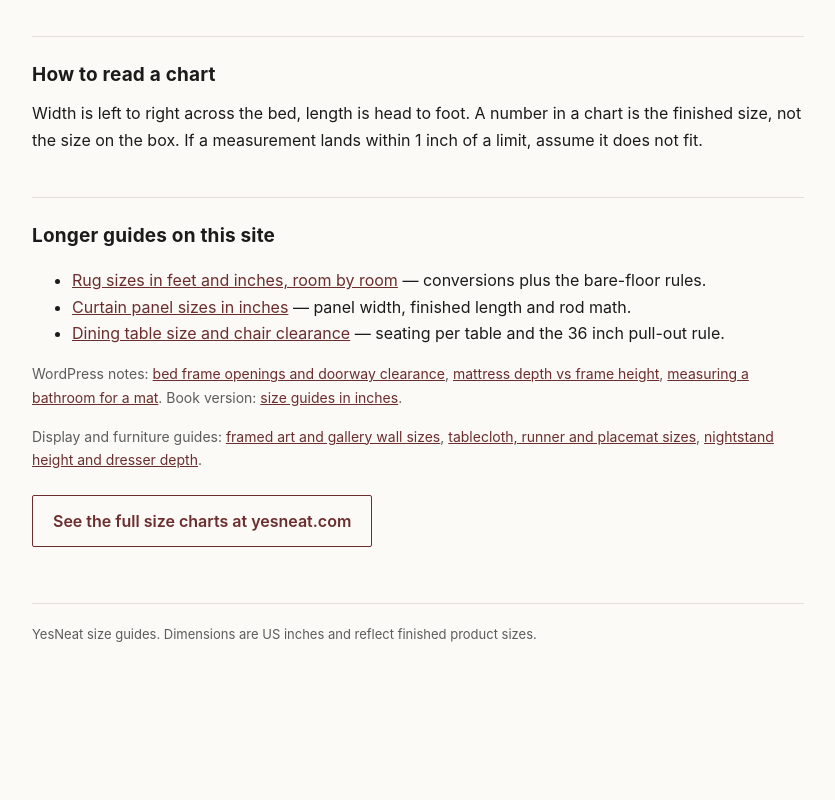
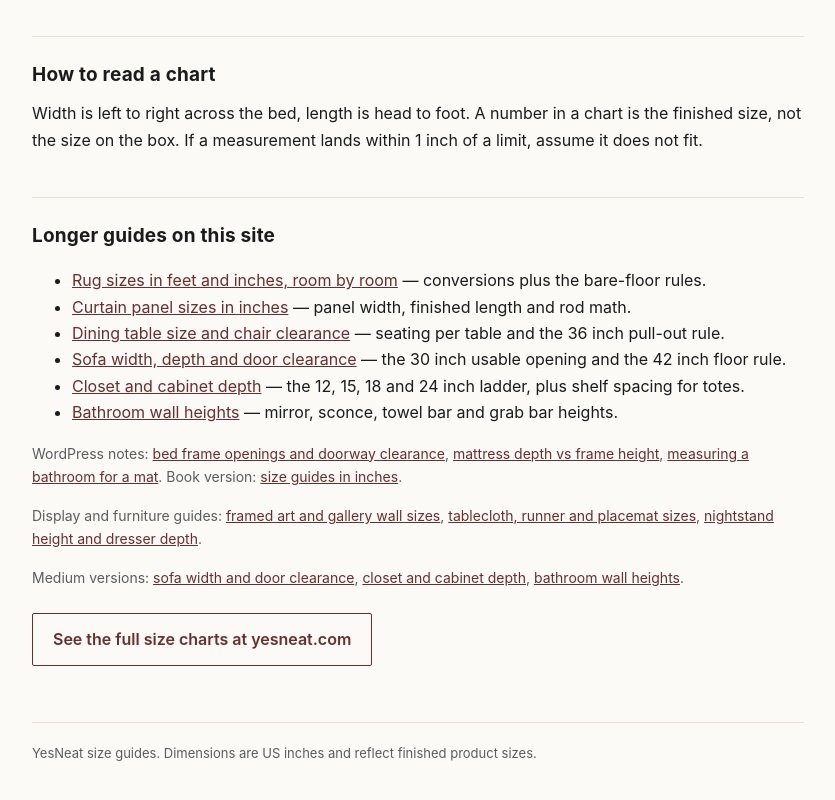
Before and after one commit to boyserve-lab/yesneat-size-guides, a plain HTML site: page index.html in a window 1280 px wide. Shown: the part 2500-3300 px from the top of the page, without its empty margins (222-1057 px from the left). Before the commit the page ends 3218 px from the top, so only its background shows below. Drawn offline with Linux system fonts and the light colour scheme.

Commit message:
Add files via upload

```diff
--- a/index.html
+++ b/index.html
@@ -97,10 +97,15 @@ a{color:var(--accent)}
 <li><a href="https://boyserve-lab.github.io/yesneat-size-guides/rug-sizes.html">Rug sizes in feet and inches, room by room</a> — conversions plus the bare-floor rules.</li>
 <li><a href="https://boyserve-lab.github.io/yesneat-size-guides/curtain-panel-sizes.html">Curtain panel sizes in inches</a> — panel width, finished length and rod math.</li>
 <li><a href="https://boyserve-lab.github.io/yesneat-size-guides/dining-table-clearance.html">Dining table size and chair clearance</a> — seating per table and the 36 inch pull-out rule.</li>
+<li><a href="https://boyserve-lab.github.io/yesneat-size-guides/sofa-door-clearance.html">Sofa width, depth and door clearance</a> — the 30 inch usable opening and the 42 inch floor rule.</li>
+<li><a href="https://boyserve-lab.github.io/yesneat-size-guides/storage-depth.html">Closet and cabinet depth</a> — the 12, 15, 18 and 24 inch ladder, plus shelf spacing for totes.</li>
+<li><a href="https://boyserve-lab.github.io/yesneat-size-guides/bathroom-wall-heights.html">Bathroom wall heights</a> — mirror, sconce, towel bar and grab bar heights.</li>
 </ul>
 <p class="note">WordPress notes: <a href="https://yesneat.wordpress.com/2026/11/23/bed-frame-openings-and-doorway-clearance-check-the-numbers-before-delivery/">bed frame openings and doorway clearance</a>, <a href="https://yesneat.wordpress.com/2026/11/23/mattress-depth-vs-frame-height-the-14-to-18-inch-window/">mattress depth vs frame height</a>, <a href="https://yesneat.wordpress.com/2026/11/23/measuring-a-bathroom-for-a-mat-and-a-rug-door-swing-and-toe-space/">measuring a bathroom for a mat</a>. Book version: <a href="https://yesneat.gitbook.io/yesneat-docs/size-guides-in-inches">size guides in inches</a>.</p>
 
 <p class="note">Display and furniture guides: <a href="https://yesneat.mataroa.blog/blog/framed-art-and-gallery-wall-sizes-in-inches-frame-mat-and-hanging-height/">framed art and gallery wall sizes</a>, <a href="https://yesneat.mataroa.blog/blog/tablecloth-runner-and-placemat-sizes-the-drop-rule-in-inches/">tablecloth, runner and placemat sizes</a>, <a href="https://yesneat.mataroa.blog/blog/nightstand-height-and-dresser-depth-sizing-bedroom-furniture-to-a-bed/">nightstand height and dresser depth</a>.</p>
+
+<p class="note">Medium versions: <a href="https://medium.com/@yesneat/sofa-width-depth-and-door-clearance-in-inches-9204284a3dd3">sofa width and door clearance</a>, <a href="https://medium.com/@yesneat/closet-and-cabinet-depth-in-inches-12-15-18-24-4f3ac1325638">closet and cabinet depth</a>, <a href="https://medium.com/@yesneat/bathroom-wall-heights-mirror-sconce-towel-bar-hook-27b96da93560">bathroom wall heights</a>.</p>
 
 <p><a class="cta" href="https://yesneat.com">See the full size charts at yesneat.com</a></p>
 
```
